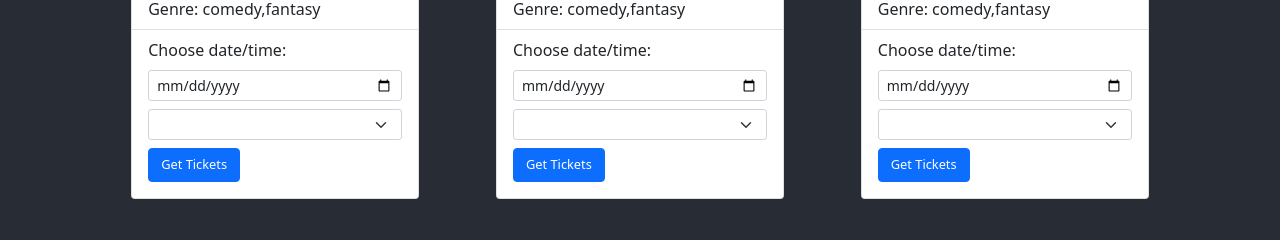
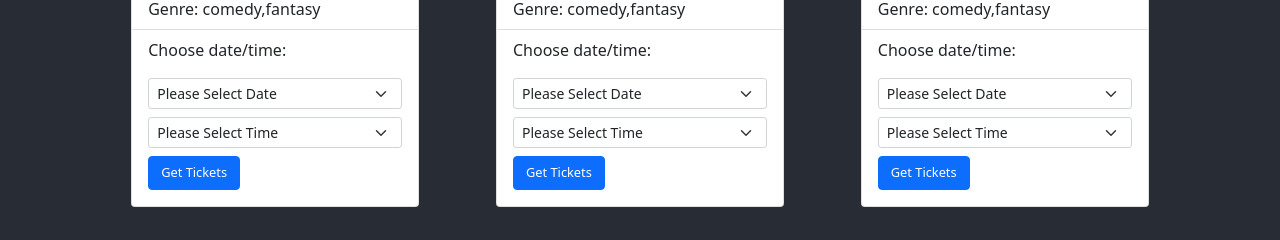
Before and after one commit to Oryanab/movie-ticket-app, a React (Create React App) app in the folder frontend/: page / in a window 1280 px wide. Shown: the part 598-838 px from the top of the page. Built offline with nearby package versions, Linux system fonts and the light colour scheme.

Commit message:
updated frontend 07

```diff
--- a/frontend/src/Components/child-components/Movies.tsx
+++ b/frontend/src/Components/child-components/Movies.tsx
@@ -1,21 +1,31 @@
+import { AnyRecord } from 'dns';
 import React, { useState } from 'react';
 import { Card, ListGroupItem, ListGroup, Form, Button } from 'react-bootstrap';
 import { Movies } from '../../Redux/Types/generalTypes';
 import { movies, createUniqueMovieItemArray, createUniqueMovieDateArray } from '../../Utils/movieUtils';
+
 interface TimeObject {
   time_start: string;
   movieId: string;
 }
 
+interface DateItem {
+  key: string;
+  value: Array<TimeObject>;
+}
+
 export default function Movie() {
-  const [selectedDate, setSelectedDate] = useState({});
-  const [availableHours, setAvailableHours] = useState({});
+  const [selectedDate, setSelectedDate] = useState<string>(new Date().toLocaleDateString());
+  const initialAvailableHours = [{ time_start: '', movieId: 'undefined' }];
+  const [availableHours, setAvailableHours] = useState<Array<TimeObject>>(initialAvailableHours);
+  const [movieId, setMovieId] = useState<string>('');
+
   return (
     <div style={{ display: 'flex', flexWrap: 'wrap', justifyContent: 'center' }}>
       <>
         {createUniqueMovieItemArray(movies).map(movie => (
           <>
-            <Card key={movie.data!.movieId} style={{ width: '18rem', margin: '3vw' }}>
+            <Card id={movie.data!.movie_title} key={movie.data!.movie_title} style={{ width: '18rem', margin: '3vw' }}>
               <Card.Img variant="top" height={'250px'} src={movie.data!.img} />
               <Card.Body>
                 <Card.Title>{movie.data!.movie_title}</Card.Title>
@@ -36,25 +46,70 @@ export default function Movie() {
               </ListGroup>
               <Card.Body>
                 <p style={{ marginTop: '-1vh' }}>Choose date/time:</p>
-                <Form.Control
+                {/* <Form.Control
+                  id={movie.data!.movie_title}
                   style={{ marginTop: '-1vh' }}
                   onChange={e => {
-                    setSelectedDate(new Date(e.target.value).toLocaleDateString());
+                    const chosenDate = e.target.value;
+                    setSelectedDate(new Date(chosenDate).toLocaleDateString());
+                    if (movie.data!.movie_date.toLocaleDateString() === selectedDate) {
+                      setAvailableHours(
+                        createUniqueMovieDateArray(movie).find(
+                          item => new Date(item.key).toLocaleDateString() === selectedDate
+                        )?.value
+                      );
+                    }
                   }}
                   size="sm"
                   type="date"
                   placeholder="Small text"
-                />
-                <Form.Select style={{ marginTop: '1vh' }} size="sm">
+                /> */}
+                <Form.Select
+                  onChange={(e: any) => {
+                    const chosenDate = e.target.value;
+                    setSelectedDate(new Date(chosenDate).toLocaleDateString());
+                    console.log(selectedDate);
+                    if (chosenDate === 'Please Select Date') {
+                      setAvailableHours(initialAvailableHours);
+                    } else {
+                      setAvailableHours(
+                        createUniqueMovieDateArray(movie).find(
+                          item => new Date(item.key).toLocaleDateString() === chosenDate
+                        )?.value
+                      );
+                    }
+                  }}
+                  style={{ marginTop: '1vh' }}
+                  size="sm"
+                >
                   <>
-                    {createUniqueMovieDateArray(movie).forEach(item => {
-                      if (new Date(item.key).toLocaleDateString() === selectedDate) {
-                        item.value.map((time: TimeObject) => <option key={time.movieId}>{time.time_start}</option>);
-                      }
-                    })}
+                    <option key="default">Please Select Date</option>
+                    {createUniqueMovieDateArray(movie).map((dateItem: DateItem) => (
+                      <option key={dateItem.key}>{new Date(dateItem.key).toLocaleDateString()}</option>
+                    ))}
                   </>
                 </Form.Select>
-                <Button style={{ marginTop: '1vh', fontSize: '1.6vh' }} variant="primary">
+                <Form.Select
+                  onChange={e => {
+                    setMovieId(e.currentTarget.options[e.currentTarget.options.selectedIndex].id);
+                  }}
+                  style={{ marginTop: '1vh' }}
+                  size="sm"
+                >
+                  <>
+                    <option key="default">Please Select Time</option>
+                    {availableHours.map((time: TimeObject) => (
+                      <option id={time.movieId} key={time.movieId}>
+                        {time.time_start}
+                      </option>
+                    ))}
+                  </>
+                </Form.Select>
+                <Button
+                  href={movieId.length > 0 ? `http://localhost:3000/tickets/${movieId}` : `http://localhost:3000/`}
+                  style={{ marginTop: '1vh', fontSize: '1.6vh' }}
+                  variant="primary"
+                >
                   Get Tickets
                 </Button>
               </Card.Body>
```
